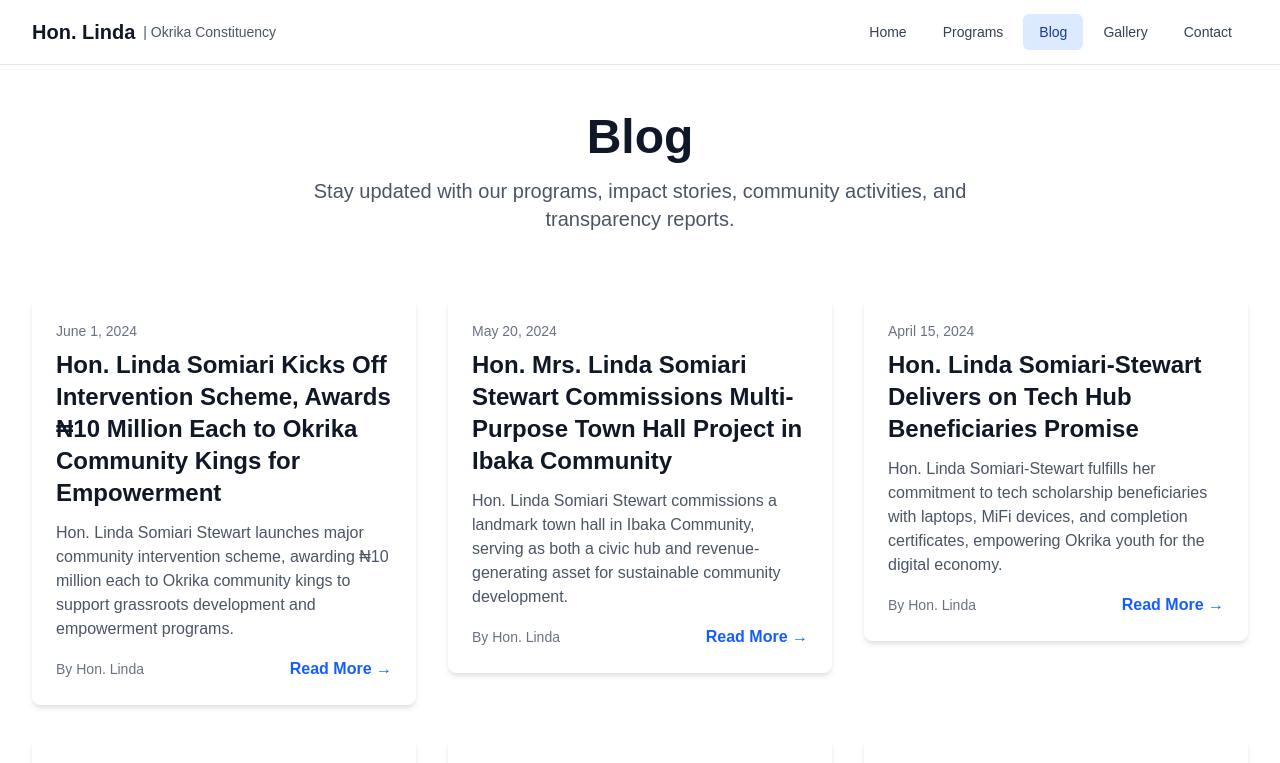
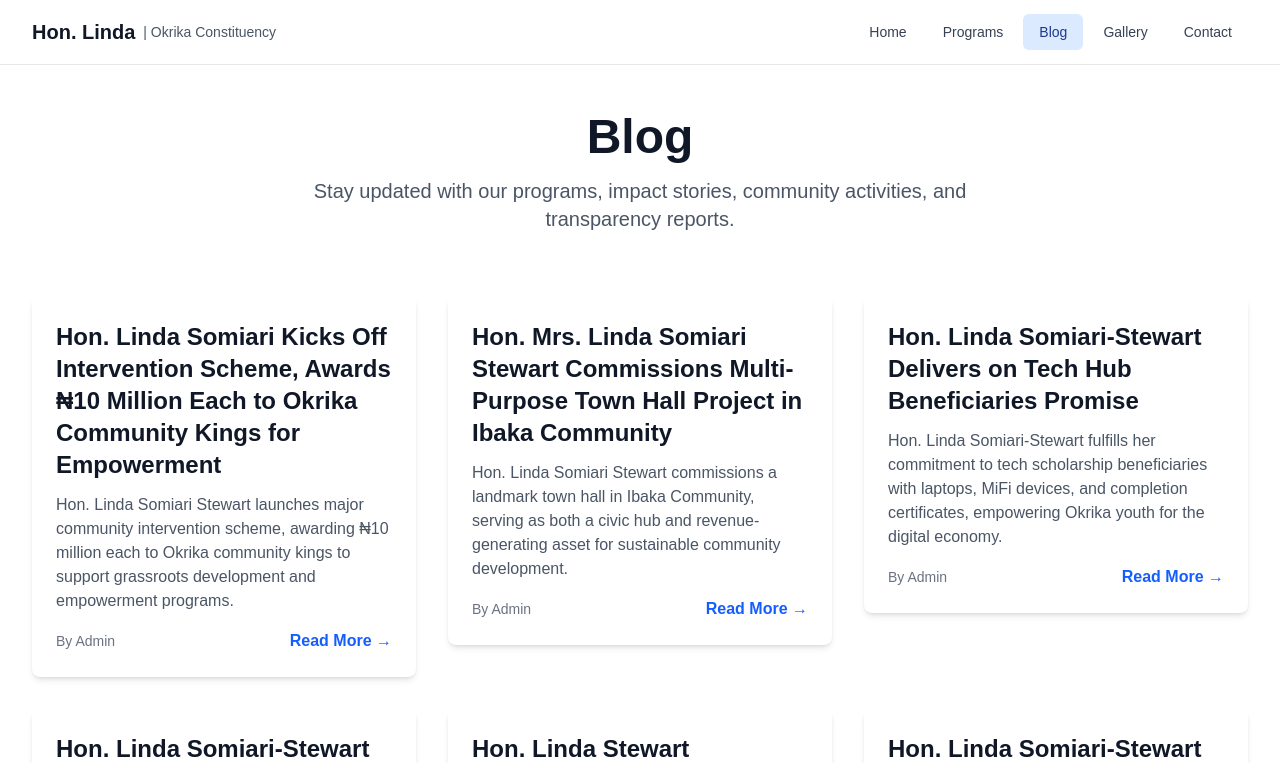
Before and after one commit to Aminigbo/linda-portfolio, a Next.js app: page /blog in a window 1280 px wide. Shown: the top 763 px of the page. Built offline with nearby package versions, Linux system fonts and the light colour scheme.

Commit message:
fixed blog date

```diff
--- a/app/blog/page.tsx
+++ b/app/blog/page.tsx
@@ -89,13 +89,13 @@ export default async function BlogPage() {
                   href={`/blog/${post.slug}`}
                   className="bg-white rounded-lg shadow-md p-6 hover:shadow-xl transition-shadow block"
                 >
-                <div className="text-sm text-gray-500 mb-2">
+                {/* <div className="text-sm text-gray-500 mb-2">
                   {new Date(post.frontmatter.date).toLocaleDateString('en-US', {
                     year: 'numeric',
                     month: 'long',
                     day: 'numeric',
                   })}
-                </div>
+                </div> */}
                 <h2 className="text-2xl font-bold text-gray-900 mb-3">
                   {post.frontmatter.title}
                 </h2>
@@ -104,7 +104,7 @@ export default async function BlogPage() {
                 </p>
                 <div className="flex items-center justify-between">
                   <span className="text-sm text-gray-500">
-                    By {post.frontmatter.author}
+                    By Admin
                   </span>
                   <span className="text-blue-600 font-semibold">
                     Read More →
```
